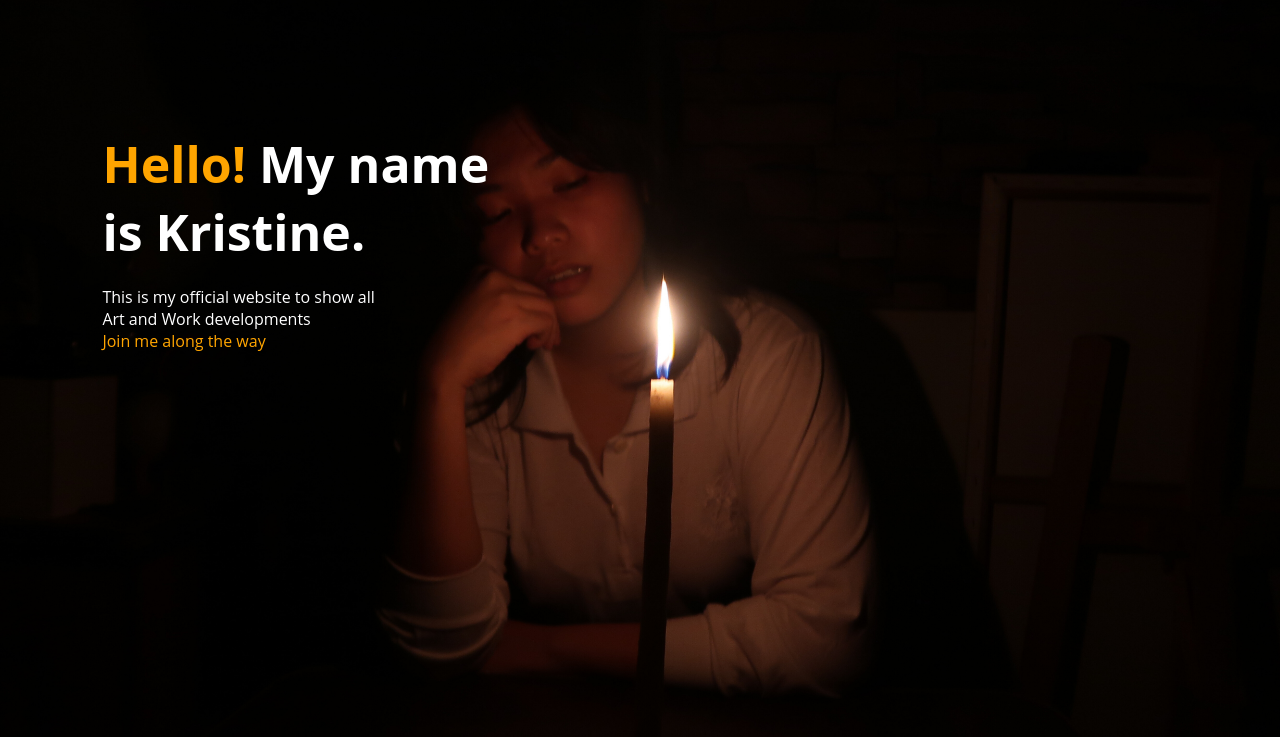
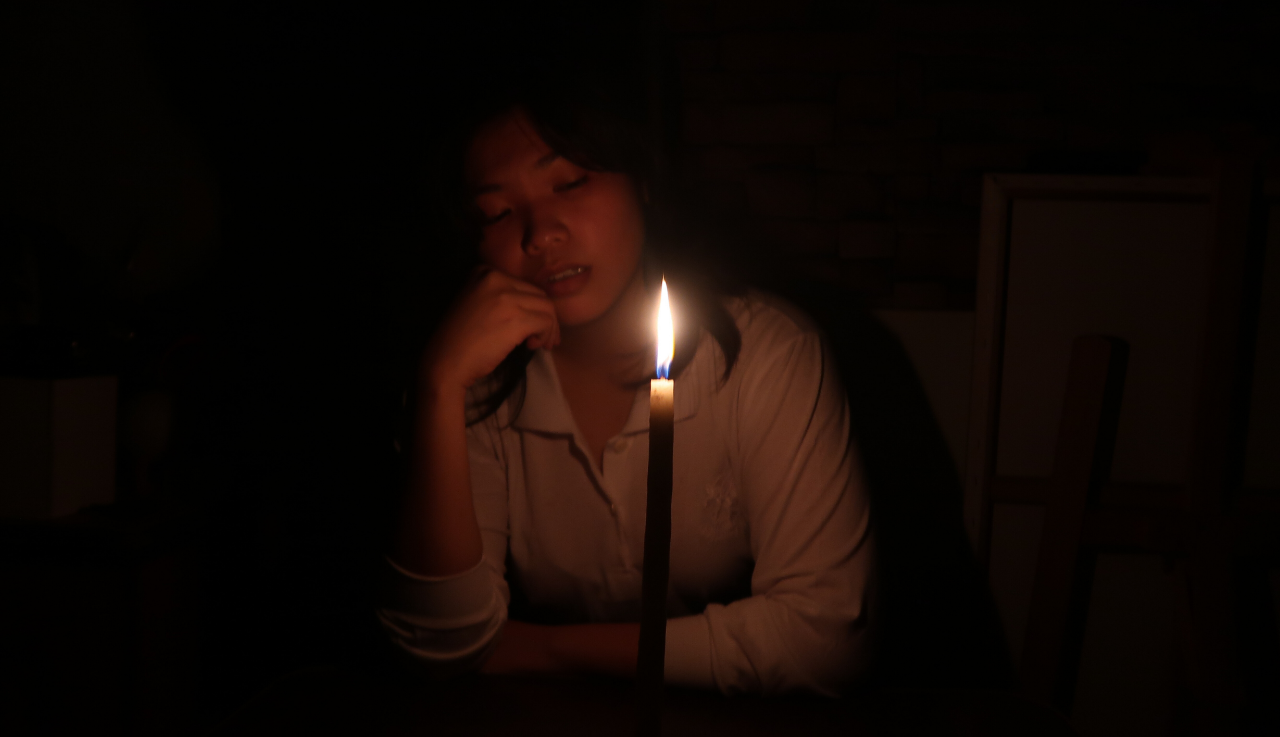
Before and after one commit to kristine0024/Portfolio, a plain HTML site: page otherpage.html in a window 1280 px wide. Shown: the part 63-800 px from the top of the page. Drawn offline with Linux system fonts and the light colour scheme.

Commit message:
update font

```diff
--- a/otherpage.html
+++ b/otherpage.html
@@ -32,13 +32,9 @@
               </div>
           </header>
 
-          <main class="description">
-            <section class="detail" id="detail">
-                <h1><span>Hello!</span> My name <br>is Kristine.</h1>
-                <p>This is my official website to show all
-                  <br> Art and Work developments
-                  <br> <span>Join me along the way</span>
-                </p>
+          <main>
+            <section>
+
             </section>
         </main>
 
--- a/style.css
+++ b/style.css
@@ -139,6 +139,9 @@ a:hover{
     margin-left: 5%;
     margin-top: 3%;
 }
+.h2{
+    font-family: "Lucida Console";
+}
 .car_size{
     width: 900px;
     height: auto;
```
Also changed, not shown: portfolio.html (+1 -1 lines).
